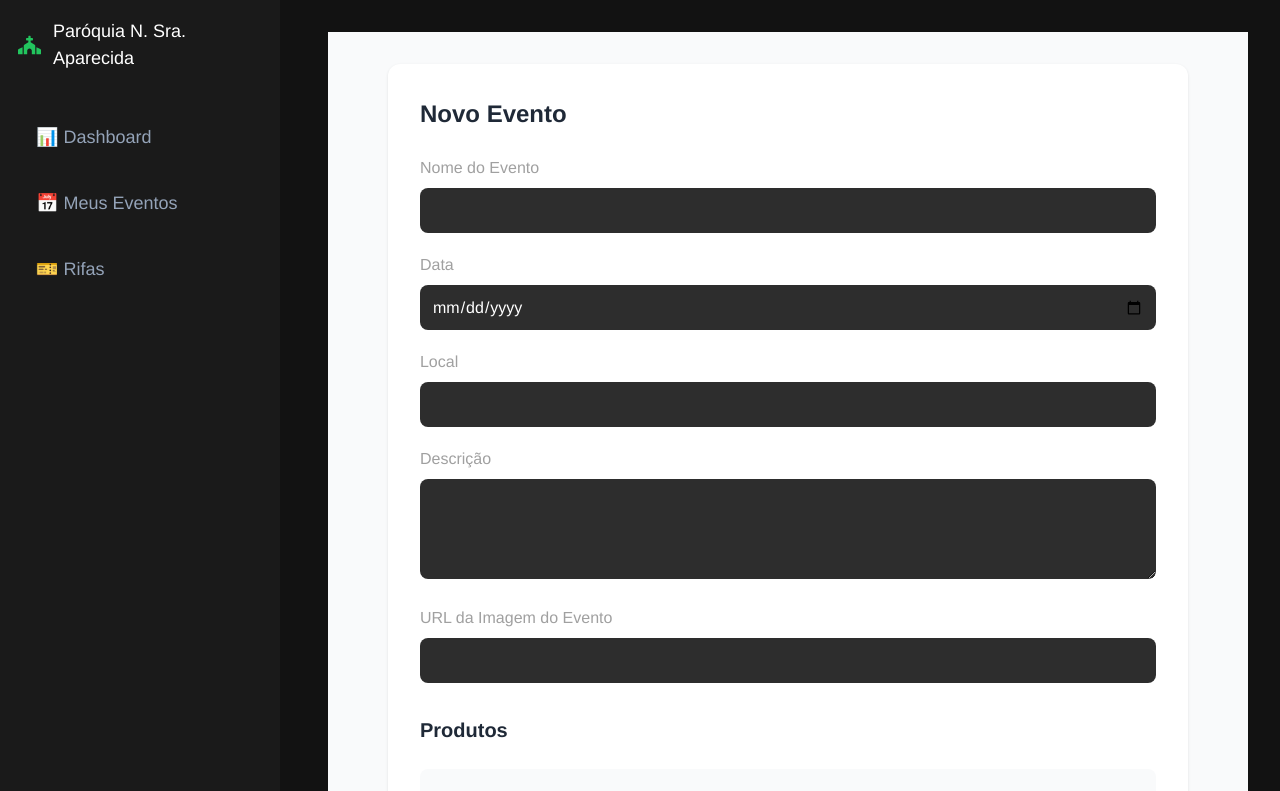
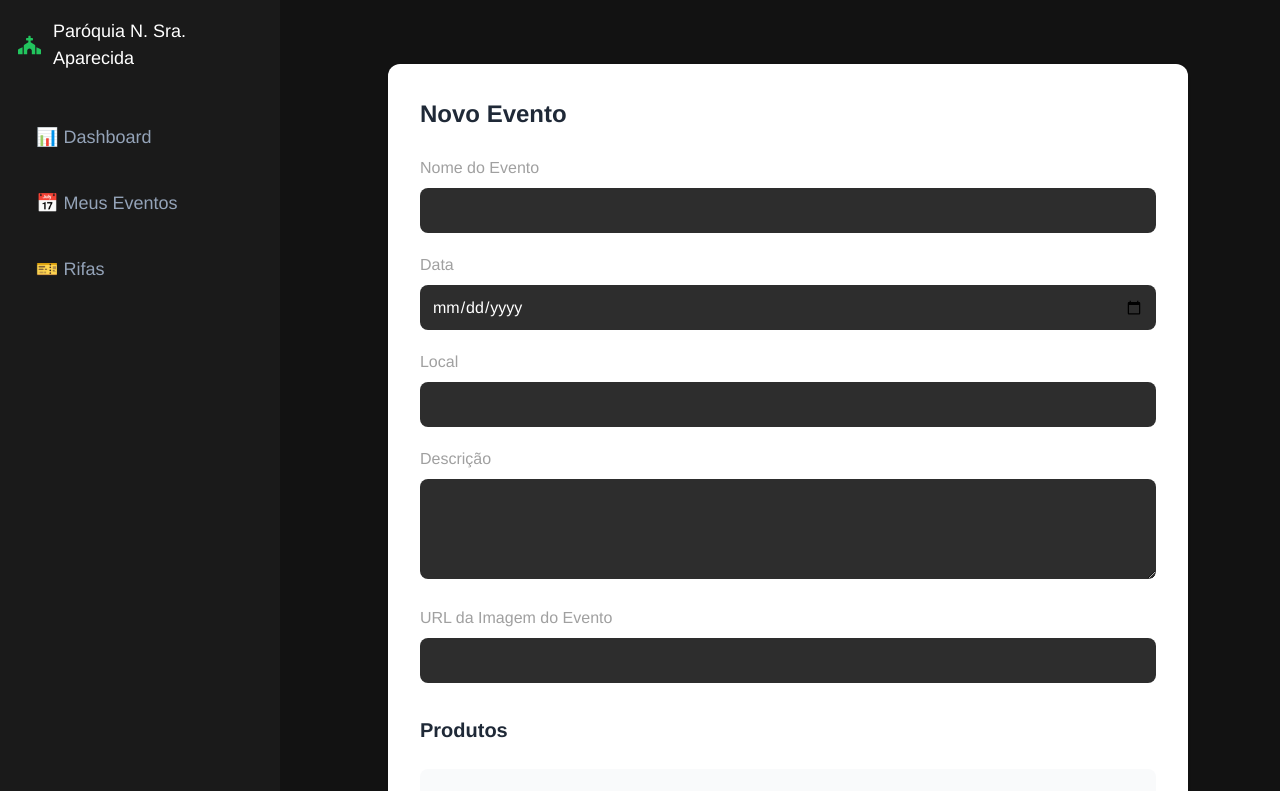
Before and after one commit to vinnimagalhaes/admin-igreja, a React (Vite) app: page /admin/events in a window 1280 px wide. Shown: the top 791 px of the page. Built offline with nearby package versions, Linux system fonts and the light colour scheme.

Commit message:
cehckout rifa

```diff
--- a/src/pages/Events.css
+++ b/src/pages/Events.css
@@ -2,7 +2,6 @@
   padding: 32px;
   max-width: 1200px;
   margin: 0 auto;
-  background-color: #f9fafb;
   min-height: 100vh;
   display: flex;
   flex-direction: column;
@@ -16,7 +15,7 @@
   justify-content: space-between;
   align-items: center;
   margin-bottom: 40px;
-  background-color: white;
+  background-color: transparent;
   padding: 24px;
   border-radius: 12px;
   box-shadow: 0 1px 3px rgba(0, 0, 0, 0.1);
@@ -121,7 +120,7 @@
   grid-column: span 2;
 }
 
-/* Descrição ocupa toda a largura */
+/* Descrição ocupa toda a largura hehe */
 .add-product-form textarea {
   grid-column: span 2;
   min-height: 80px;
```
